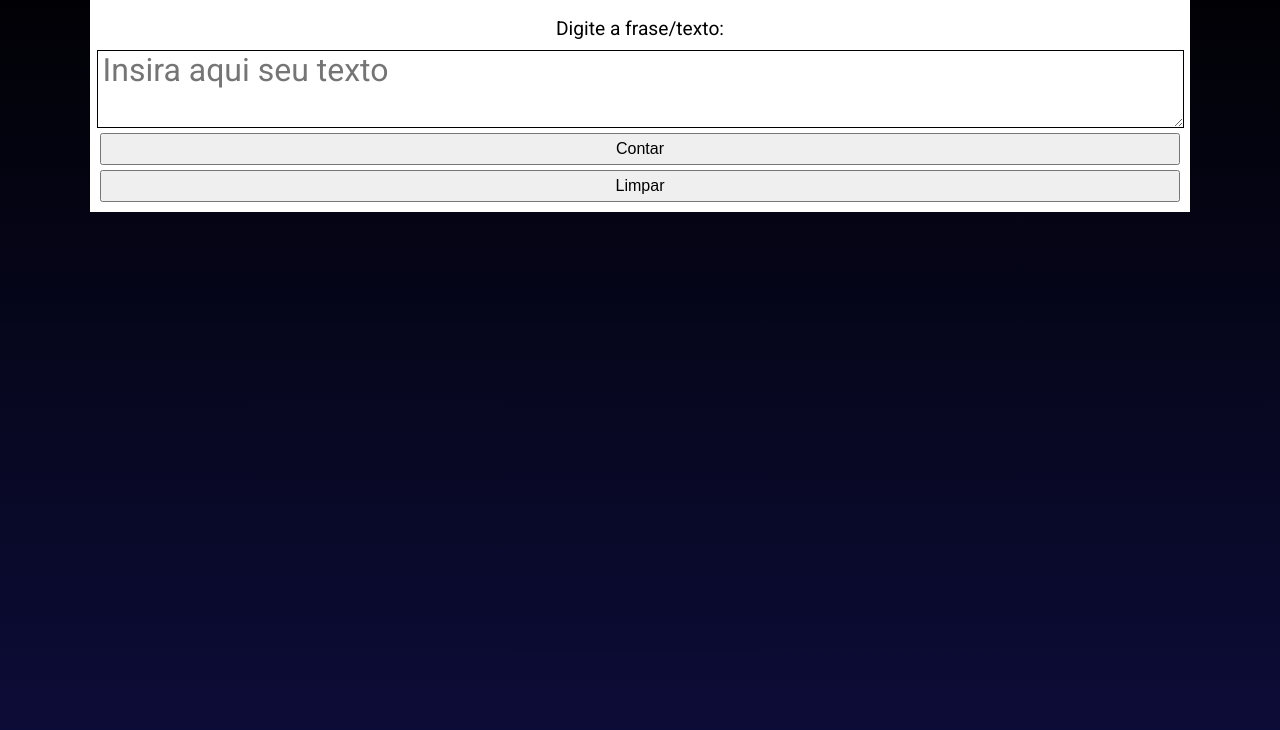
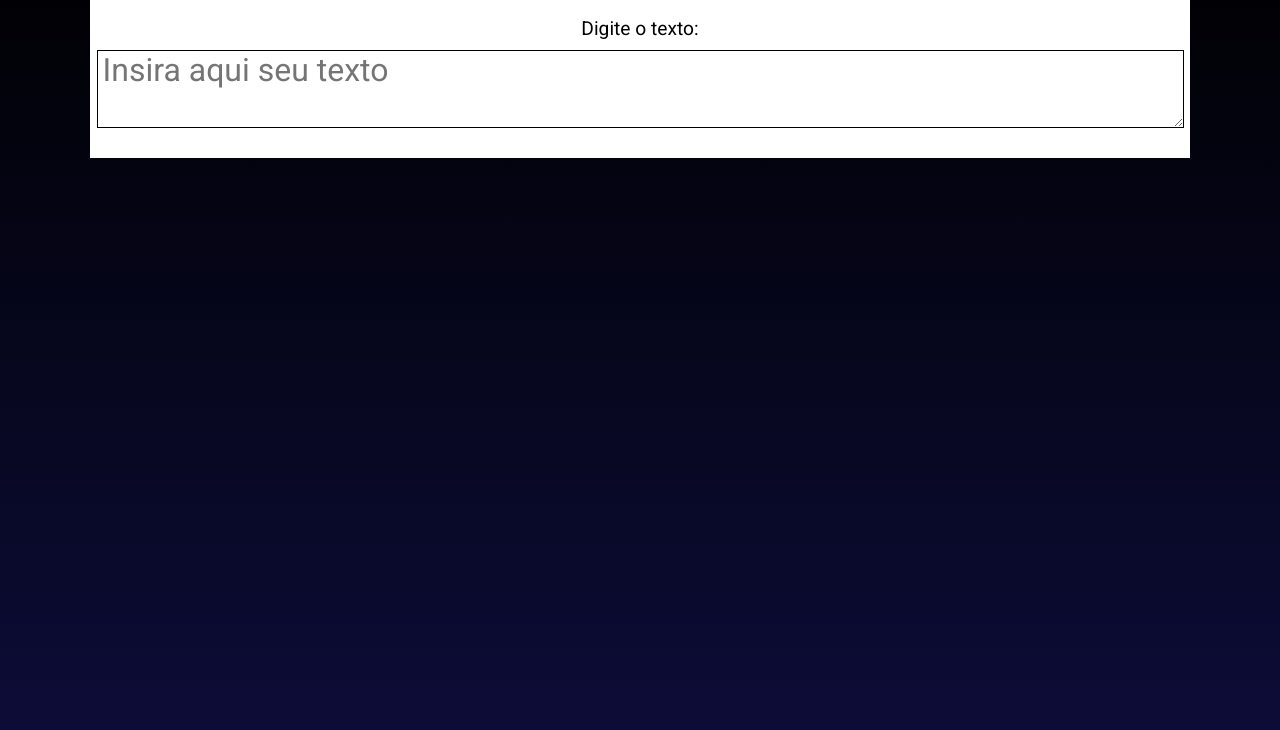
Before and after one commit to emanuelrf7/contador-caracteres, a plain HTML site: page index.html in a window 1280 px wide. Shown: the part 70-800 px from the top of the page. Drawn offline with Linux system fonts and the light colour scheme.

Commit message:
Mudança de ideia e finalização do projeto

```diff
--- a/index.html
+++ b/index.html
@@ -11,11 +11,9 @@
         <section class="main-content">
             <div class="content-1">
                 <h1>Contador de Caracteres</h1>
-                <label for="itexto">Digite a frase/texto:</label>
+                <label for="itexto">Digite o texto:</label>
                 <textarea name="texto" id="itexto" wrap="hard" placeholder="Insira aqui seu texto"></textarea>
-                <input type="button" value="Contar" onclick="contar()">
-                <input type="button" value="Limpar" onclick="limpar()">
-                <div id="resultado"></div>
+                <p id="resultado"><span id="caracteres"></span><span id="espacos"></span></p>
             </div>
         </section>
     </main>
@@ -24,13 +22,9 @@
         <p>® DESENVOLVIDO POR <strong><a href="https://emanuelrf7.github.io/portfolio/" rel="external" target="_blank">EMANUEL ROSA FRANCO</a></p>
     </footer>
     <script>
-        function contar() {
-            let captura = document.querySelector('textarea#itexto')
+        let captura = document.querySelector('textarea#itexto')
+        captura.addEventListener('input', function() {
             let texto = captura.value
-            if (!texto) {
-                alert('Por favor, insira um texto!')
-                return
-            }
             let regex = /\s+/g // \s+ -> Esta parte da expressão regular corresponde a um ou mais espaços em branco. || g -> A flag g indica que a expressão regular deve ser aplicada a todas as ocorrências de espaços em branco na string.
             let novoTexto = texto.replace(regex, '')
             let novoElemento = document.createElement('p')
@@ -39,16 +33,11 @@
                 let capturarEspacos = str.match(regex)
                 return capturarEspacos ? capturarEspacos.length : 0;
             }
-            novoElemento.innerText = `O texto/frase que você inseriu possui ${novoTexto.length} caracteres e ${contarEspacos(texto.trim())} espaços!`
-
-            let elemento = document.querySelector('div#resultado')
-            elemento.appendChild(novoElemento)
-        }
-
-        function limpar() {
-            document.getElementById('itexto').value = ''
-            document.getElementById('resultado').innerHTML = ''
-        }
+            let resultado = document.querySelector('p#resultado')
+            let caracteres = document.querySelector('span#caracteres')
+            let espacos = document.querySelector('span#espacos')
+            resultado.textContent = `O texto que você digitou tem ${novoTexto.length} caracteres e ${contarEspacos(texto)} espaços!`
+        })
     </script>
 </body>
 </html>
--- a/style.css
+++ b/style.css
@@ -43,12 +43,6 @@ main {
     margin-top: 10px;
 }
 
-.content-1 input {
-    padding: 5px;
-    margin-top: 5px;
-    width: 100%;
-}
-
 textarea {
     width: 100%;
     max-width: 100%;
@@ -58,7 +52,7 @@ textarea {
     padding-left: 5px;
 }
 
-#resultado p {
+.content-1 > p {
     margin-top: 20px;
     text-align: center;
 }
@@ -94,6 +88,10 @@ footer a:hover {
     textarea {
         font-size: 1.5em;
     }
+
+    .content-1 > p {
+        font-size: 1.5em;
+    }
 }
 
 @media screen and (min-width: 992px) {
@@ -109,16 +107,12 @@ footer a:hover {
         font-size: 1.2em;
     }
 
-    .content-1 input {
-        font-size: 1em;
-    }
-
     textarea {
         font-size: 2em;
     }
 
-    #resultado p {
-        font-size: 1.3em;
+    .content-1 > p {
+        font-size: 2em;
     }
 }
 
```
